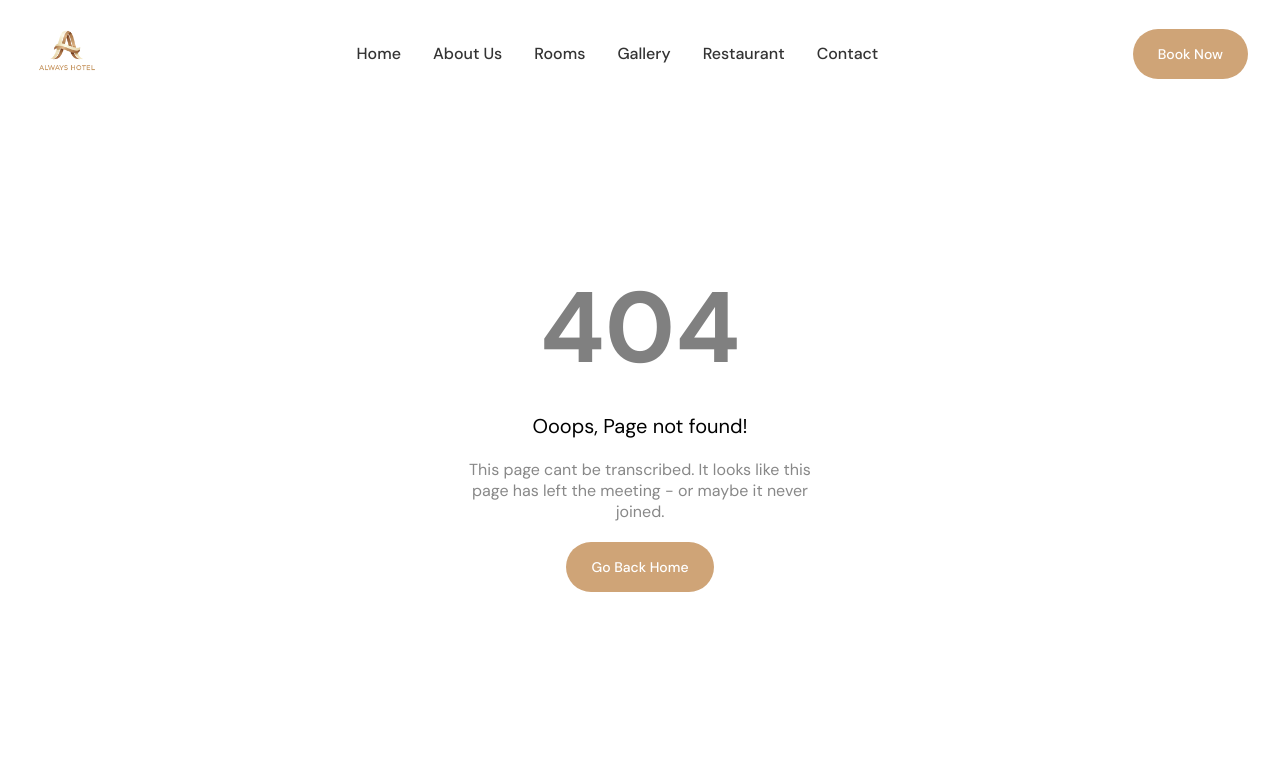
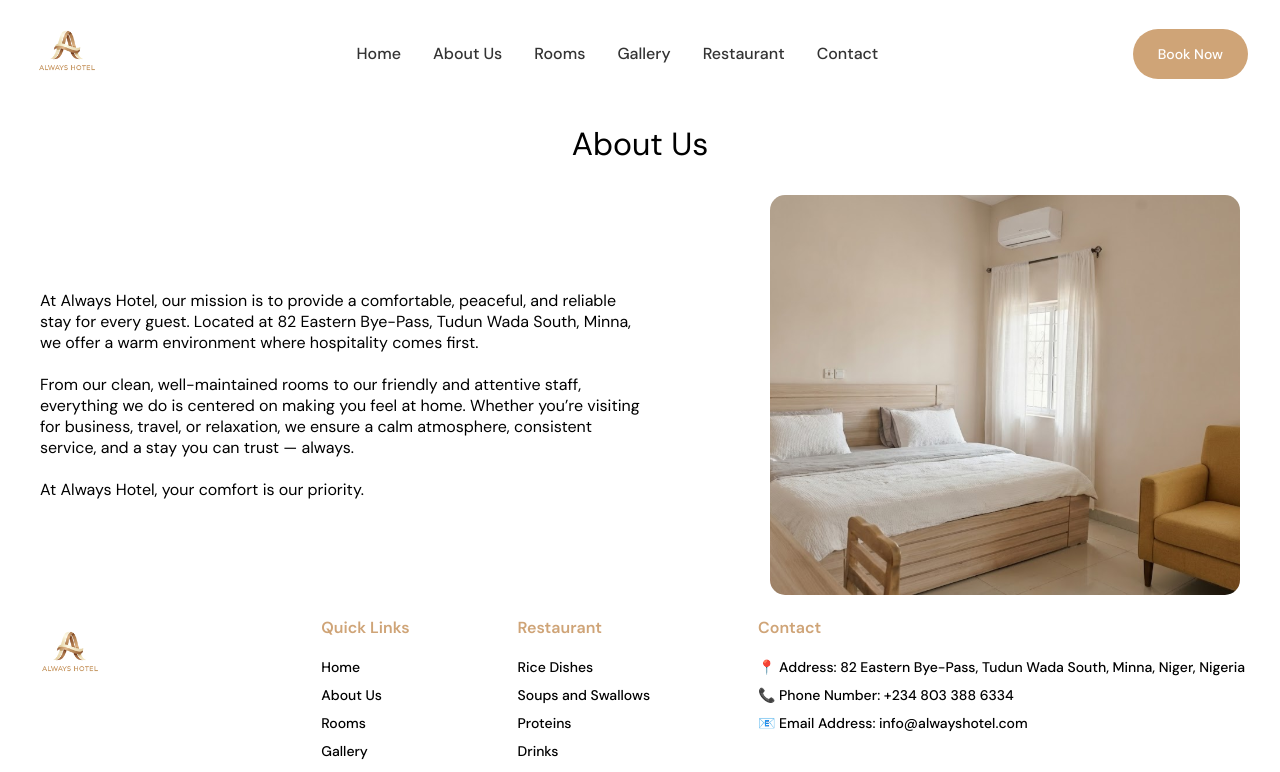
Before and after one commit to devNenye001/Always-Hotel, a React (Vite) app: page /about in a window 1280 px wide. Shown: the top 772 px of the page. Built offline with nearby package versions, Linux system fonts and the light colour scheme; a web font is replaced by a local one.

Commit message:
first commit

```diff
--- a/src/App.jsx
+++ b/src/App.jsx
@@ -4,6 +4,7 @@
 import Header from './components/header/header.jsx'
 import Footer from './components/footer/footer.jsx'
 import Home from './pages/home/home.jsx'
+import About from './pages/about-us/about-us.jsx'
 
 function App() {
   return (
@@ -12,6 +13,7 @@
       <Routes>
         <Route path="/" element={<Home />} />
         <Route path="*" element={<Notfound />} />
+        <Route path="/about" element={<About />} />
       </Routes>
       <Footer />
     </Router>
--- /dev/null
+++ b/src/pages/about-us/about-us.css
@@ -0,0 +1,34 @@
+.about-heading {
+  font-size: 32px;
+  text-align: center;
+  margin-bottom: 30px;
+}
+.about-us {
+ height: 60vh;
+  width: 100%;
+  padding: 1rem 40px;
+}
+
+.about-section {
+  display: flex;
+   justify-content: space-between;
+  height: 50vh;
+  width: 100%;
+  margin-bottom: 70px;
+}
+
+.about-section p {
+  display: inline-block;
+  text-align: left;
+}
+
+.about-text{
+    display: flex;
+    align-items: center;
+    width: 50%;
+}
+
+.about-section img {
+  height: 100%;
+  border-radius: 12px;
+}
--- /dev/null
+++ b/src/pages/about-us/about-us.jsx
@@ -0,0 +1,31 @@
+import './about-us.css';
+
+const About = () => {
+  return (
+    <div className="about-us">
+        <div className="about-heading">
+            <p>About Us</p>
+        </div>
+      <div className="about-section">
+       <div className="about-text">
+         <p>
+          At Always Hotel, our mission is to provide a comfortable, peaceful,
+          and reliable stay for every guest. Located at 82 Eastern Bye-Pass,
+          Tudun Wada South, Minna, we offer a warm environment where hospitality
+          comes first. <br /> <br />
+          From our clean, well-maintained rooms to our friendly and attentive
+          staff, everything we do is centered on making you feel at home.
+          Whether you’re visiting for business, travel, or relaxation, we ensure
+          a calm atmosphere, consistent service, and a stay you can trust —
+          always. <br /> <br />
+          At Always Hotel, your comfort is our priority.
+        </p>
+       </div>
+
+        <img src="/about.svg" alt="" />
+      </div>
+    </div>
+  );
+};
+
+export default About;
```
Also changed, not shown: public/about.svg (added).
